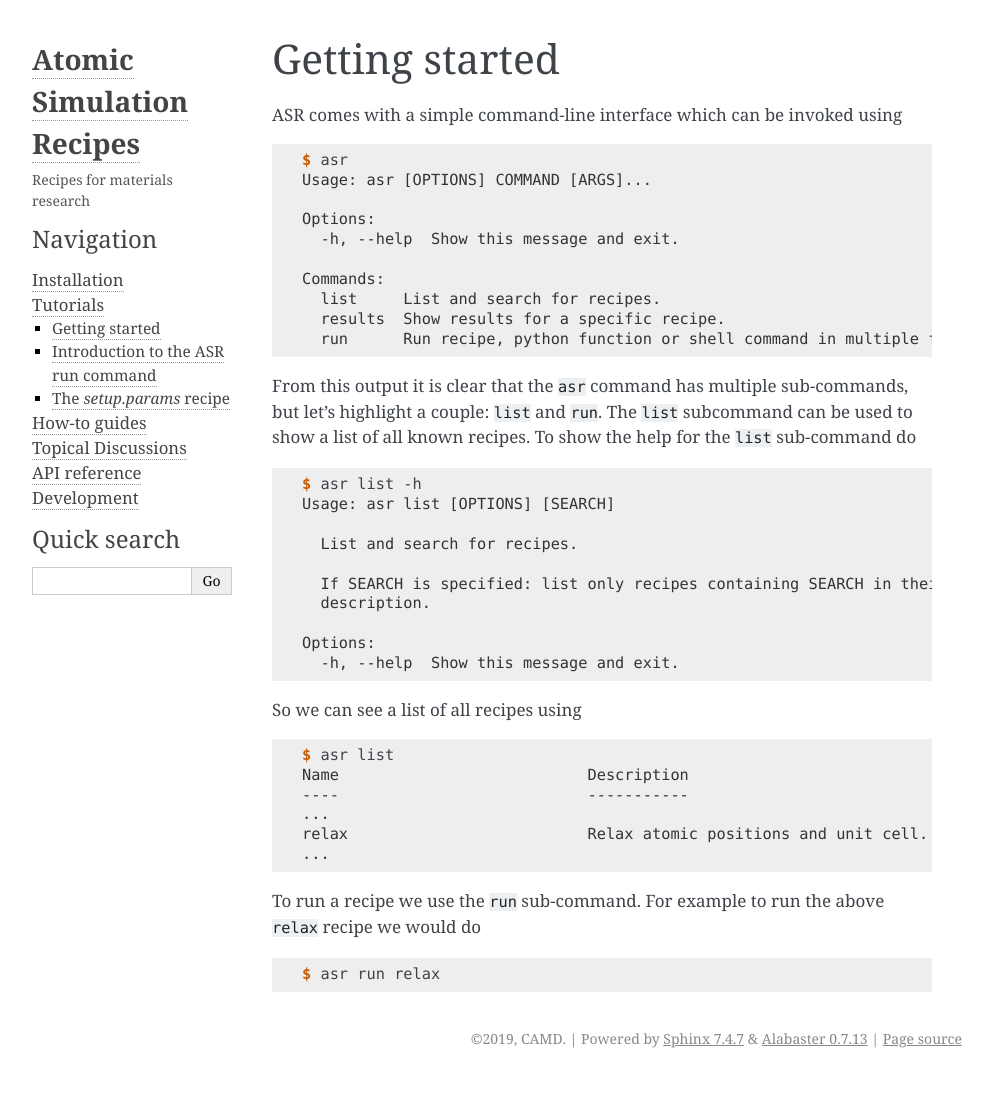
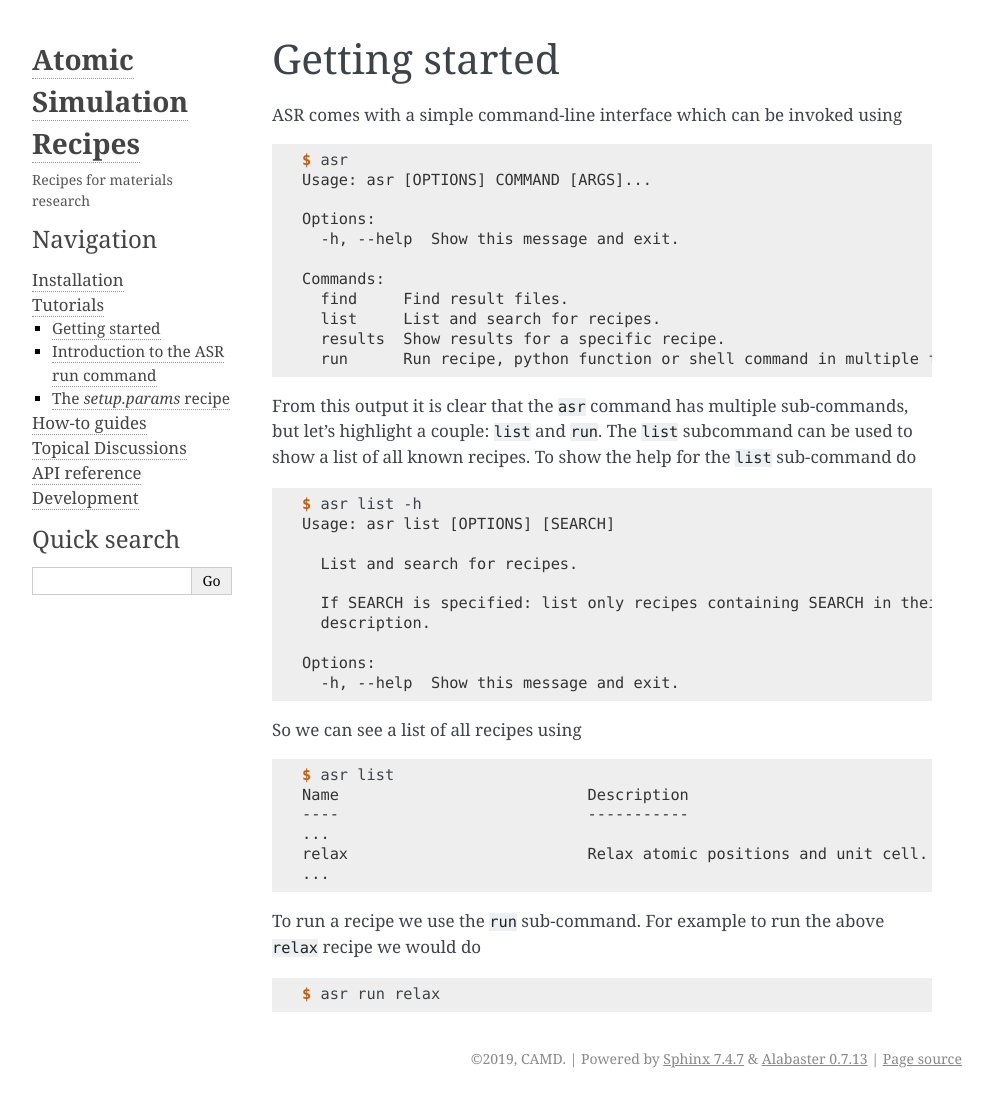
Before and after one commit to dijasila/Atomic-Simulation-Recipees, a Sphinx documentation site: the page built from docs/src/tutorials/getting-started.rst, in a window 1280 px wide. Shown: the whole page, without its empty margins (148-1141 px from the left). Built offline with Sphinx 7.4.7, drawn with Linux system fonts in a browser that asks for light colours.

Commit message:
Fix docs

```diff
--- a/docs/src/tutorials/getting-started.rst
+++ b/docs/src/tutorials/getting-started.rst
@@ -32,6 +32,7 @@ ASR comes with a simple command-line interface which can be invoked using
      -h, --help  Show this message and exit.
 
    Commands:
+     find     Find result files.
      list     List and search for recipes.
      results  Show results for a specific recipe.
      run      Run recipe, python function or shell command in multiple folders.
```
